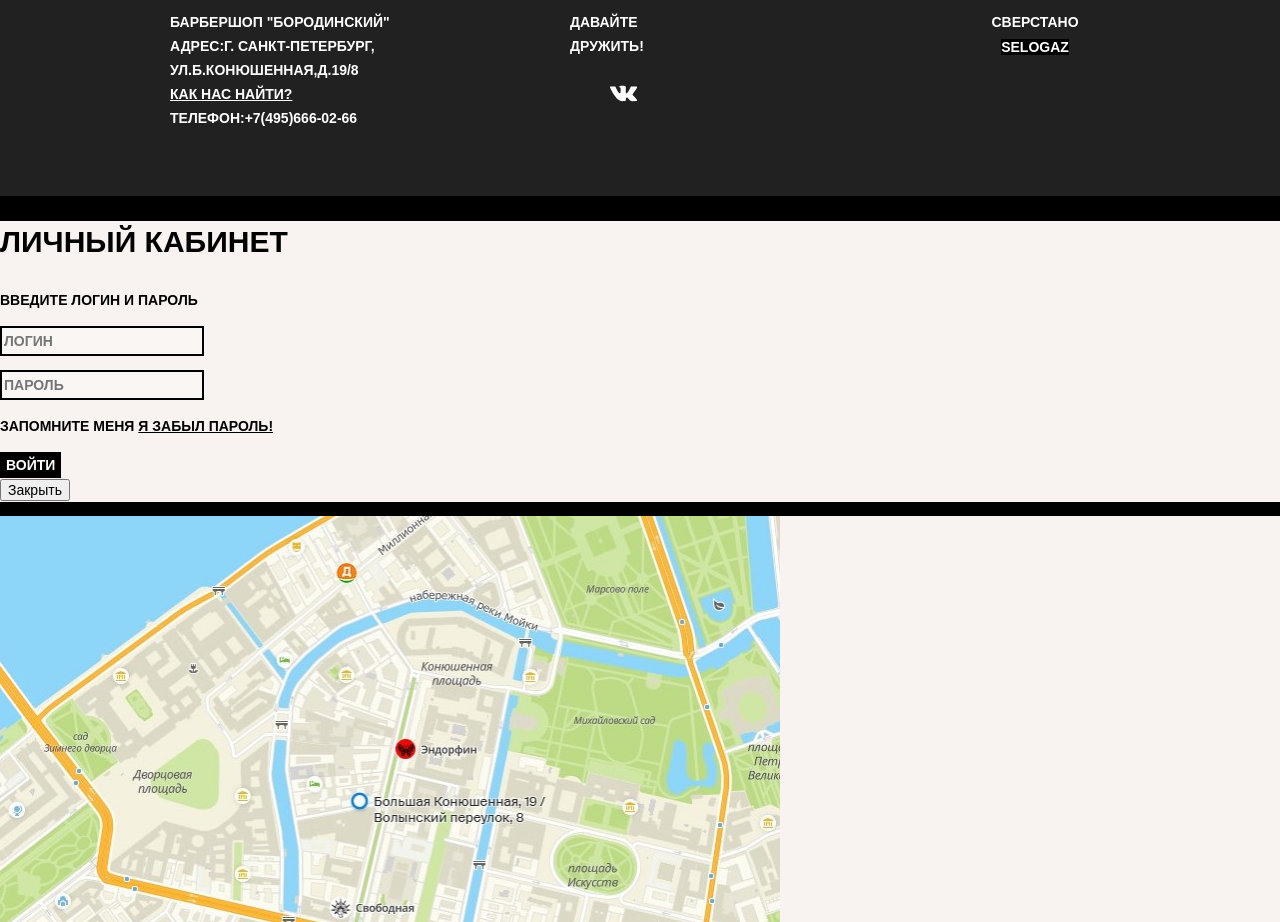
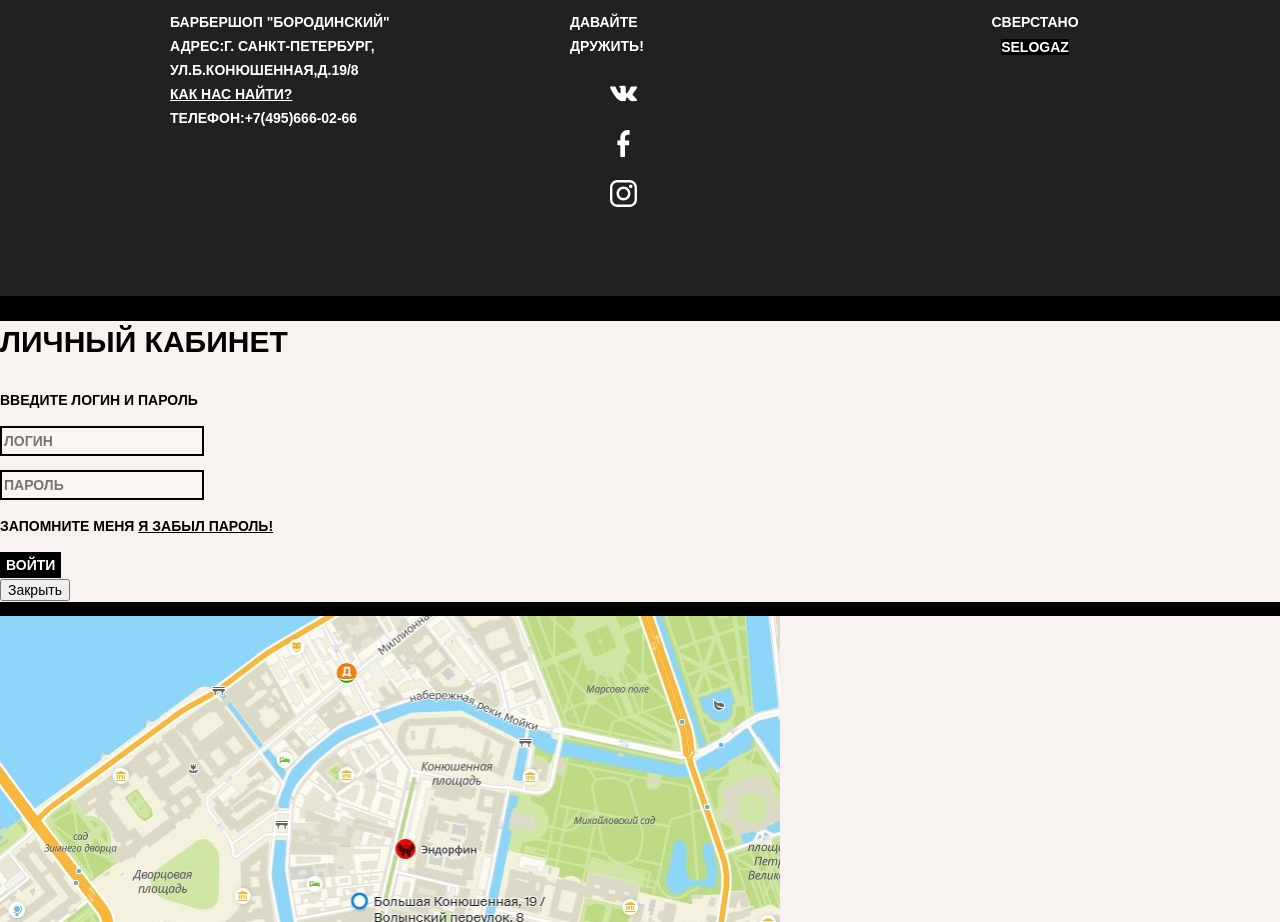
Before and after one commit to Selogaz/Barbershop, a plain HTML site: page index.html in a window 1280 px wide. Shown: the part 1720-2642 px from the top of the page. Drawn offline with nearby package versions, Linux system fonts and the light colour scheme.

Commit message:
Доделал все свг

```diff
--- a/index.html
+++ b/index.html
@@ -136,8 +136,17 @@
                                 fill="#fff">
                             </g>
                             </svg></a></li>
-                        <li><a class="social-button" href="#"><span class="visually-hidden">Фейбук</span></a></li>
-                        <li><a class="social-button" href="#"><span class="visually-hidden">Insta</span></a></li>
+                        <li><a class="social-button" href="#"><span class="visually-hidden">Фейбук</span><svg xmlns="http://www.w3.org/2000/svg" xmlns:xlink="http://www.w3.org/1999/xlink" version="1.1" id="Capa_1" x="0px" y="0px" width="27px" height="43px" viewBox="0 0 290 290" style="enable-background:new 0 0 290 290;" xml:space="preserve">
+                            <path d="M205.807,0h-15.694c-43.62,0-79.107,35.488-79.107,79.108v33.386H84.193c-2.761,0-5,2.239-5,5v40c0,2.761,2.239,5,5,5  h26.811V285c0,2.761,2.239,5,5,5h40c2.761,0,5-2.239,5-5V162.494h39.786c2.761,0,5-2.239,5-5v-40c0-2.761-2.239-5-5-5h-39.786  V79.108c0-16.05,13.058-29.108,29.107-29.108h15.694c2.761,0,5-2.239,5-5V5C210.807,2.239,208.568,0,205.807,0z"
+                            fill="#fff"/>
+                            </svg></a></li>
+                        <li><a class="social-button" href="#"><span class="visually-hidden">Insta</span><svg xmlns="http://www.w3.org/2000/svg" xmlns:xlink="http://www.w3.org/1999/xlink" version="1.1" id="Layer_1" x="0px" y="0px" width="27px" height="43px" viewBox="0 0 169.063 169.063" style="enable-background:new 0 0 169.063 169.063;" xml:space="preserve">
+                            <g>
+                                <path d="M122.406,0H46.654C20.929,0,0,20.93,0,46.655v75.752c0,25.726,20.929,46.655,46.654,46.655h75.752   c25.727,0,46.656-20.93,46.656-46.655V46.655C169.063,20.93,148.133,0,122.406,0z M154.063,122.407   c0,17.455-14.201,31.655-31.656,31.655H46.654C29.2,154.063,15,139.862,15,122.407V46.655C15,29.201,29.2,15,46.654,15h75.752   c17.455,0,31.656,14.201,31.656,31.655V122.407z" fill="#fff"/>
+                                <path d="M84.531,40.97c-24.021,0-43.563,19.542-43.563,43.563c0,24.02,19.542,43.561,43.563,43.561s43.563-19.541,43.563-43.561   C128.094,60.512,108.552,40.97,84.531,40.97z M84.531,113.093c-15.749,0-28.563-12.812-28.563-28.561   c0-15.75,12.813-28.563,28.563-28.563s28.563,12.813,28.563,28.563C113.094,100.281,100.28,113.093,84.531,113.093z" fill="#fff"/>
+                                <path d="M129.921,28.251c-2.89,0-5.729,1.17-7.77,3.22c-2.051,2.04-3.23,4.88-3.23,7.78c0,2.891,1.18,5.73,3.23,7.78   c2.04,2.04,4.88,3.22,7.77,3.22c2.9,0,5.73-1.18,7.78-3.22c2.05-2.05,3.22-4.89,3.22-7.78c0-2.9-1.17-5.74-3.22-7.78   C135.661,29.421,132.821,28.251,129.921,28.251z" fill="#fff"/>
+
+                            </svg></a></li>
                     </ul>
                 </div>
                 <p class="footer-copyright">
```
